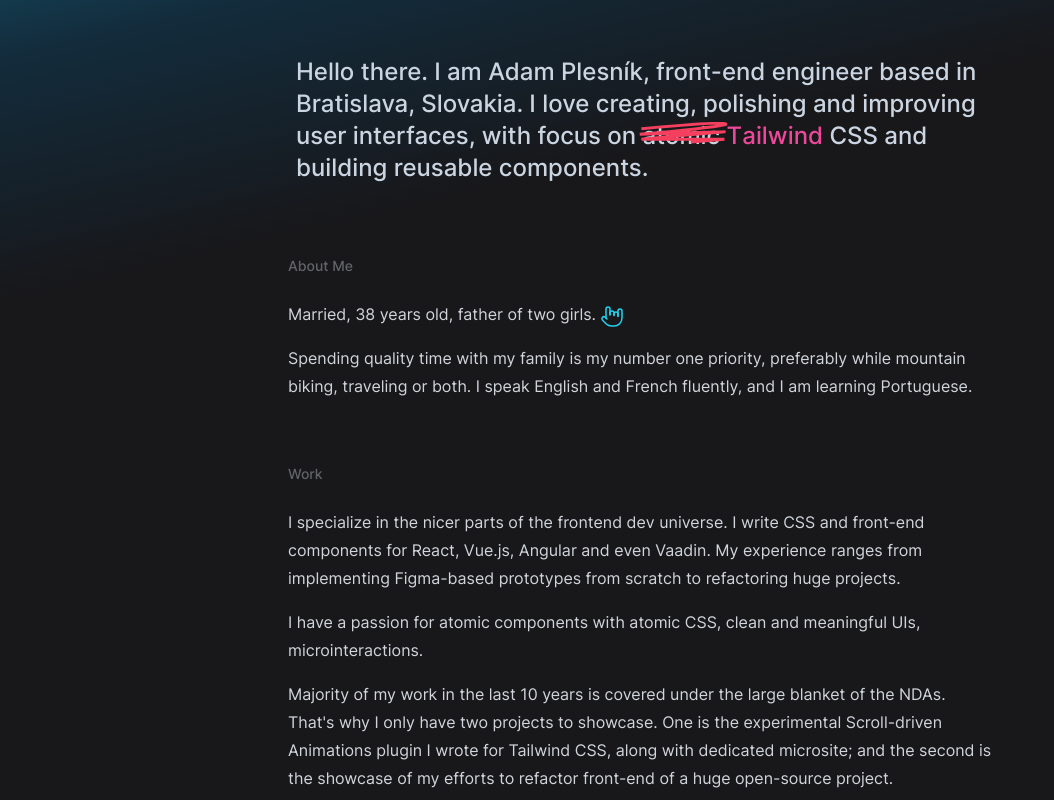
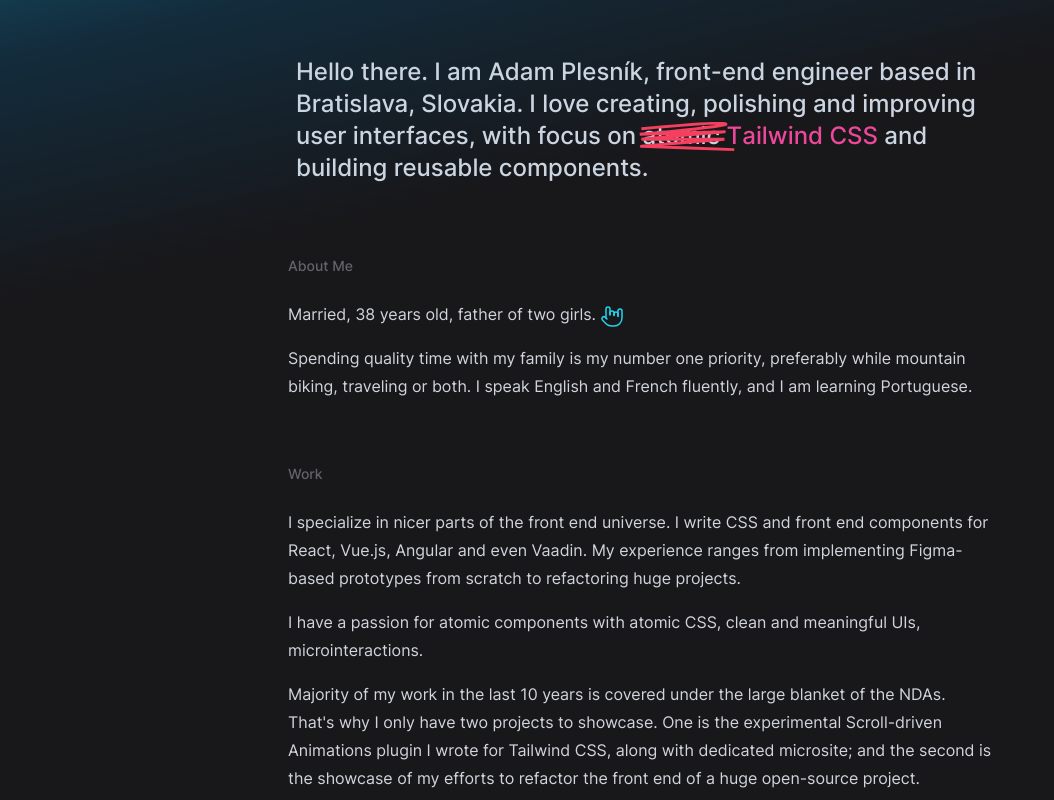
Before and after one commit to adamplesnik/adamplesnik.com, a React (Vite) app: page / in a window 1280 px wide. Shown: the top 800 px of the page, without its empty margins (0-1054 px from the left). Built offline with nearby package versions, Linux system fonts and the light colour scheme.

Commit message:
Tune anim delays

```diff
--- a/src/components/ScratchAnim.tsx
+++ b/src/components/ScratchAnim.tsx
@@ -14,7 +14,7 @@ const ScratchAnim = () => {
         stroke="#f43f5e"
         initial={{ pathLength: 0 }}
         animate={{ pathLength: 1 }}
-        transition={{ duration: 0.7, ease: 'easeOut', delay: 5.3 }}
+        transition={{ duration: 0.7, ease: 'easeOut', delay: 4.3 }}
         strokeWidth="4"
       />
     </motion.svg>
--- a/src/components/TextAnim.tsx
+++ b/src/components/TextAnim.tsx
@@ -11,7 +11,7 @@ export default function TextAnim() {
           className="inline-block text-pink-500"
           initial={{ opacity: 0, width: '0px' }}
           animate={{ opacity: 1, width: 'auto' }}
-          transition={{ duration: 0.05, delay: 4 + index * 0.1, ease: 'easeOut' }}
+          transition={{ duration: 0.05, delay: 3 + index * 0.1, ease: 'easeOut' }}
         >
           {letter}
         </motion.span>
--- a/src/content/InfoTile.tsx
+++ b/src/content/InfoTile.tsx
@@ -12,7 +12,7 @@ const InfoTile = () => {
         <span className="stroke relative whitespace-nowrap">
           <ScratchAnim />
           atomic <TextAnim />{' '}
-          <motion.span animate={{ color: '#ec4899' }} transition={{ delay: 6 }}>
+          <motion.span animate={{ color: '#ec4899' }} transition={{ delay: 4, duration: 0.23 }}>
             CSS
           </motion.span>
         </span>{' '}
--- a/src/content/WorkTile.tsx
+++ b/src/content/WorkTile.tsx
@@ -7,8 +7,8 @@ const WorkTile = () => {
     <div>
       <Heading size={3}>Work</Heading>
       <Paragraph>
-        I specialize in the <Em>nicer parts of the frontend dev universe</Em>. I write CSS and
-        front-end components for React, Vue.js, Angular and even Vaadin. My experience ranges from
+        I specialize in <Em>nicer parts of the front end universe</Em>. I write CSS and front end
+        components for React, Vue.js, Angular and even Vaadin. My experience ranges from
         implementing Figma-based prototypes from scratch to refactoring huge projects.
       </Paragraph>
       <Paragraph>
@@ -19,7 +19,7 @@ const WorkTile = () => {
         Majority of my work in the last 10 years is covered under the large blanket of the NDAs.
         That's why I only have two projects to showcase. One is the experimental Scroll-driven
         Animations plugin I wrote for Tailwind CSS, along with dedicated microsite; and the second
-        is the showcase of my efforts to refactor front-end of a huge open-source project.
+        is the showcase of my efforts to refactor the front end of a huge open-source project.
       </Paragraph>
     </div>
   )
```
